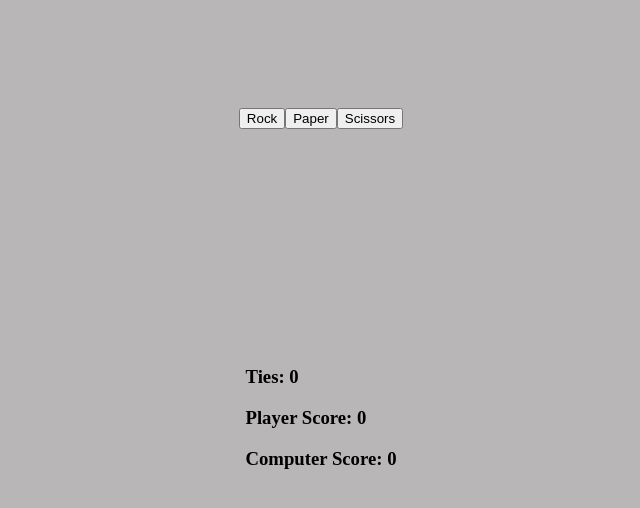
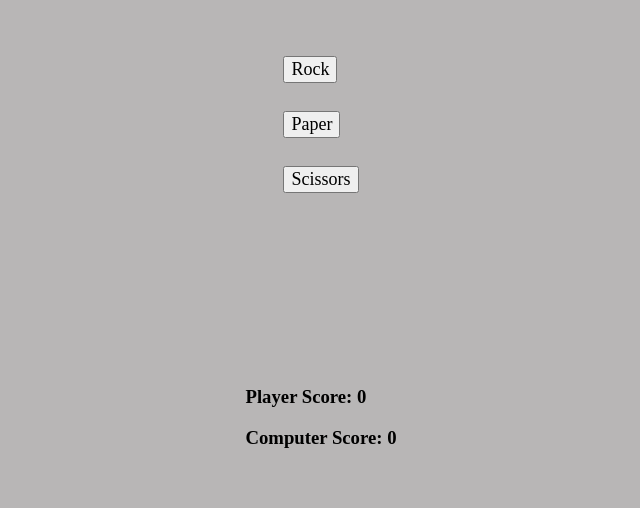
Before and after one commit to Foxbarr/rock-paper-scissors, a plain HTML site: page index.html in a window 1280 px wide. Shown: the whole page, without its empty margins (319-959 px from the left). Drawn offline with Linux system fonts and the light colour scheme.

Commit message:
added style to buttons, now in centre of page with new and larger font. Removed the tie score display as it's not needed

```diff
--- a/script.js
+++ b/script.js
@@ -22,7 +22,7 @@ function round(){
     if(playerSelection == computerSelection)
     {
         tie++;
-        tieScore.textContent = 'Ties: ' + tie;
+        //tieScore.textContent = 'Ties: ' + tie;
         resultDisplay.textContent = "It's a tie!";
         return tie;
     }
@@ -71,16 +71,19 @@ const container = document.querySelector('#container');
 
 
 const buttonRock = document.createElement('button');
+buttonRock.setAttribute("class", "buttons");
 buttonRock.textContent = "Rock";
 buttonRock.addEventListener('click', function() { playerSelection = playerOptions[0];});
 buttonRock.addEventListener('click', round);
 
 const buttonPaper = document.createElement('button');
+buttonPaper.setAttribute("class", "buttons");
 buttonPaper.textContent = "Paper";
 buttonPaper.addEventListener('click', function(){playerSelection = playerOptions[1];});
 buttonPaper.addEventListener('click', round);
 
 const buttonScissors = document.createElement('button');
+buttonScissors.setAttribute("class", "buttons");
 buttonScissors.textContent = "Scissors";
 buttonScissors.addEventListener('click', function(){playerSelection = playerOptions[2];});
 buttonScissors.addEventListener('click', round);
@@ -92,8 +95,8 @@ container.appendChild(buttonScissors);
 //adding scoreline to screen
 const scoreline = document.querySelector('#scoreline');
 
-const tieScore = document.createElement('h3');
-tieScore.textContent = 'Ties: ' + tie;
+//const tieScore = document.createElement('h3');
+//tieScore.textContent = 'Ties: ' + tie;
 
 const winScore = document.createElement('h3');
 winScore.textContent = 'Player Score: ' + win;
@@ -101,6 +104,6 @@ winScore.textContent = 'Player Score: ' + win;
 const loseScore = document.createElement('h3');
 loseScore.textContent = 'Computer Score: ' + lose;
 
-scoreline.appendChild(tieScore);
+//scoreline.appendChild(tieScore);
 scoreline.appendChild(winScore);
 scoreline.appendChild(loseScore);
--- a/style.css
+++ b/style.css
@@ -5,7 +5,10 @@
 .buttons{
     display: flex;
     justify-content: center;
-    padding: 100px;
+    font-size: large;
+    margin: 28px;
+    color: rgb(0, 0, 0);
+    font-family: 'Aclonica';
 }
 
 .scores{
```
